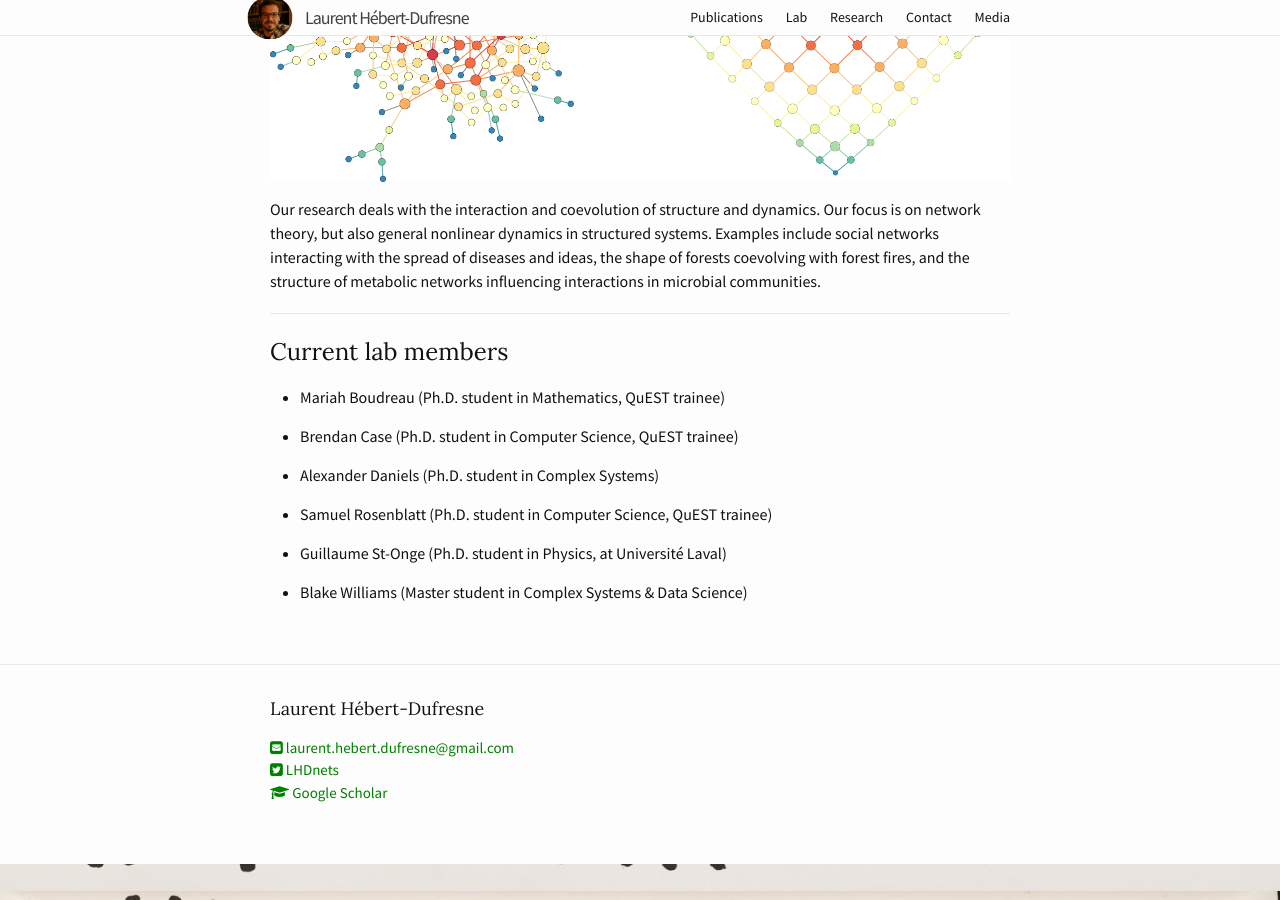
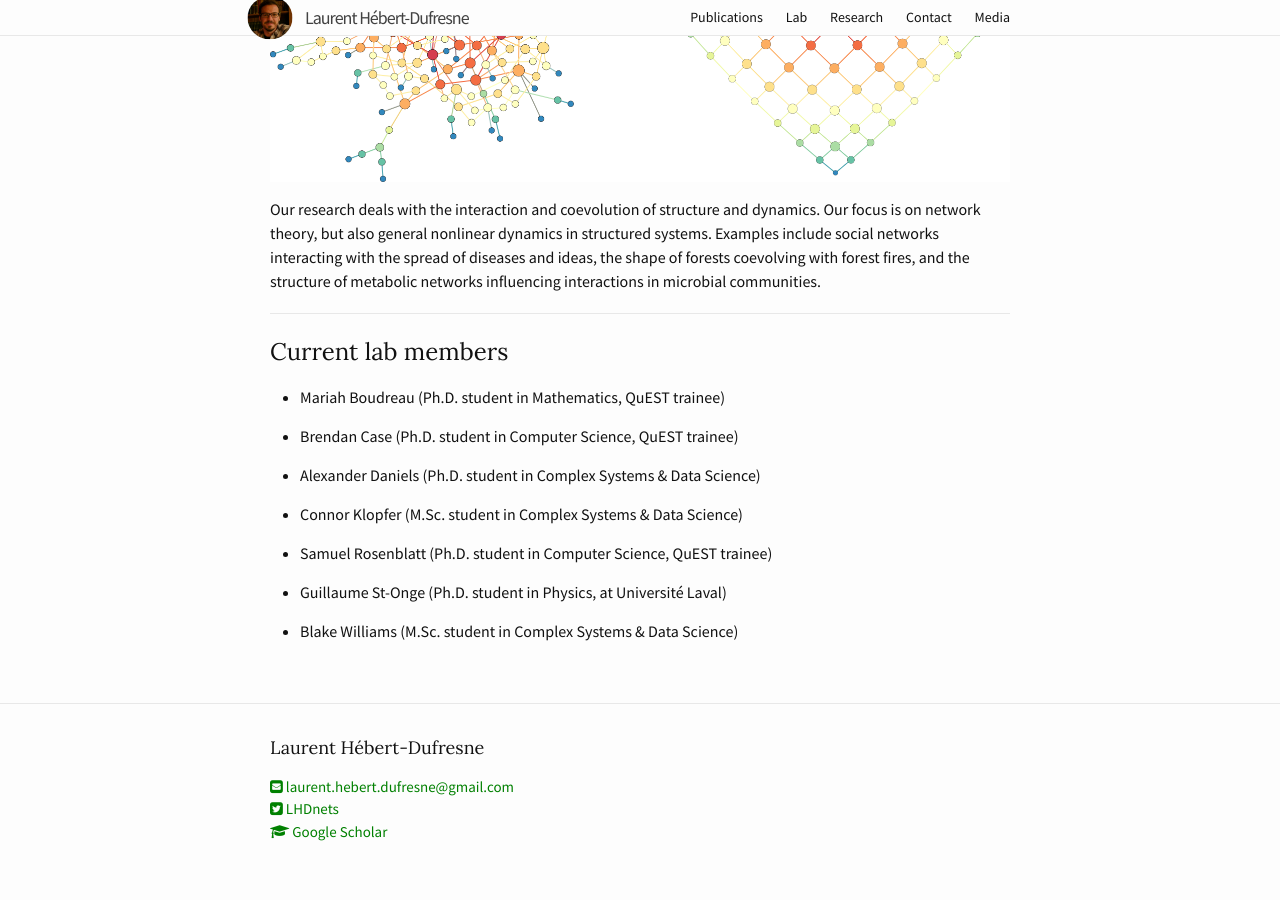
Before and after one commit to laurenthebertdufresne/laurenthebertdufresne.github.io, a Jekyll site: the page built from _pages/lab.md, in a window 1280 px wide and 900 px high, scrolled down 648 px. Built offline with Jekyll 4.4.1, drawn with Linux system fonts in a browser that asks for light colours.

Commit message:
New students

```diff
--- a/_pages/lab.md
+++ b/_pages/lab.md
@@ -19,10 +19,12 @@
 
 *   Brendan Case (Ph.D. student in Computer Science, QuEST trainee)
 
-*   Alexander Daniels (Ph.D. student in Complex Systems)
+*   Alexander Daniels (Ph.D. student in Complex Systems & Data Science)
+
+*   Connor Klopfer (M.Sc. student in Complex Systems & Data Science)
 
 *   Samuel Rosenblatt (Ph.D. student in Computer Science, QuEST trainee)
 
 *   Guillaume St-Onge (Ph.D. student in Physics, at Université Laval)
 
-*   Blake Williams (Master student in Complex Systems & Data Science)
+*   Blake Williams (M.Sc. student in Complex Systems & Data Science)
```
